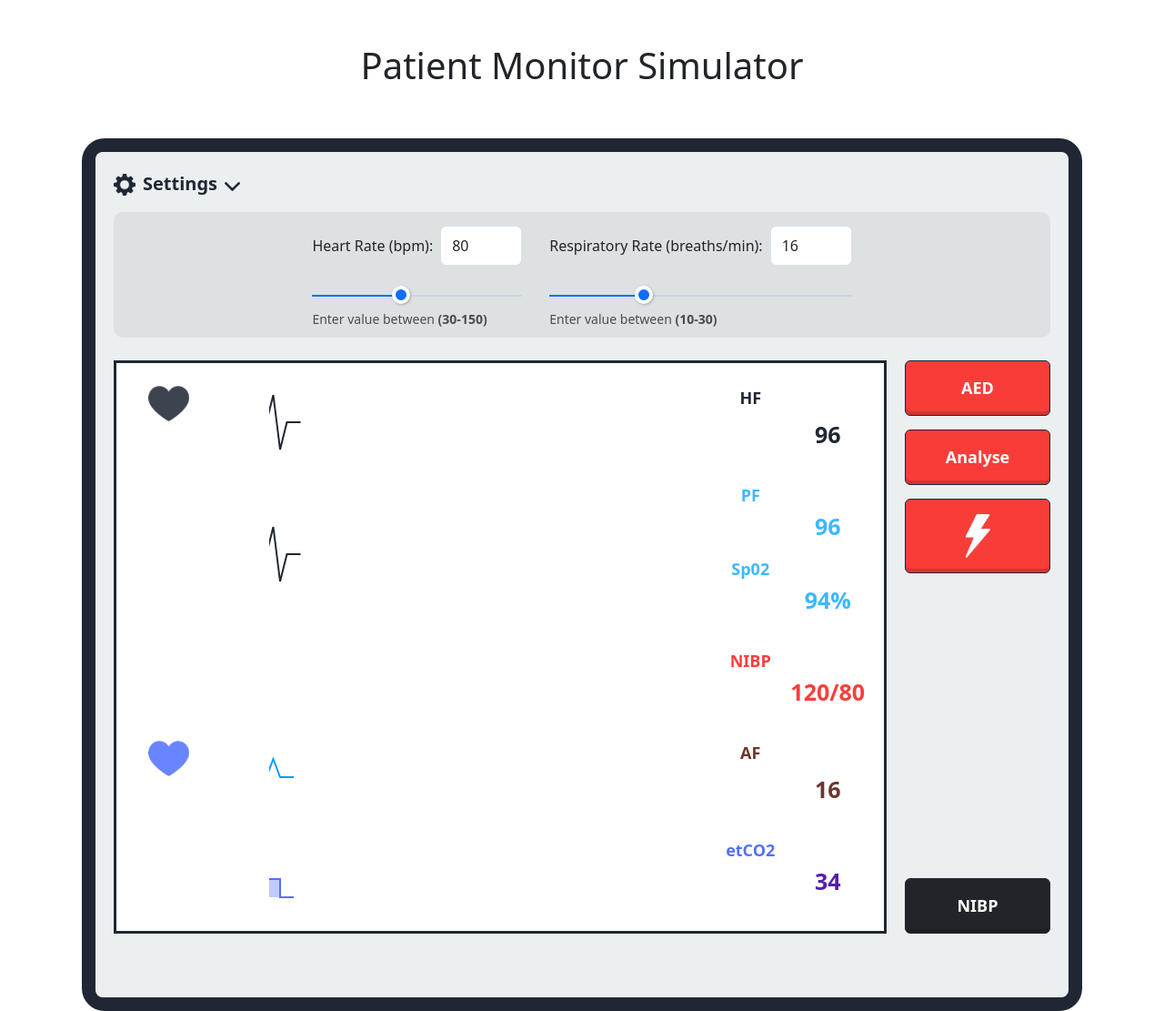
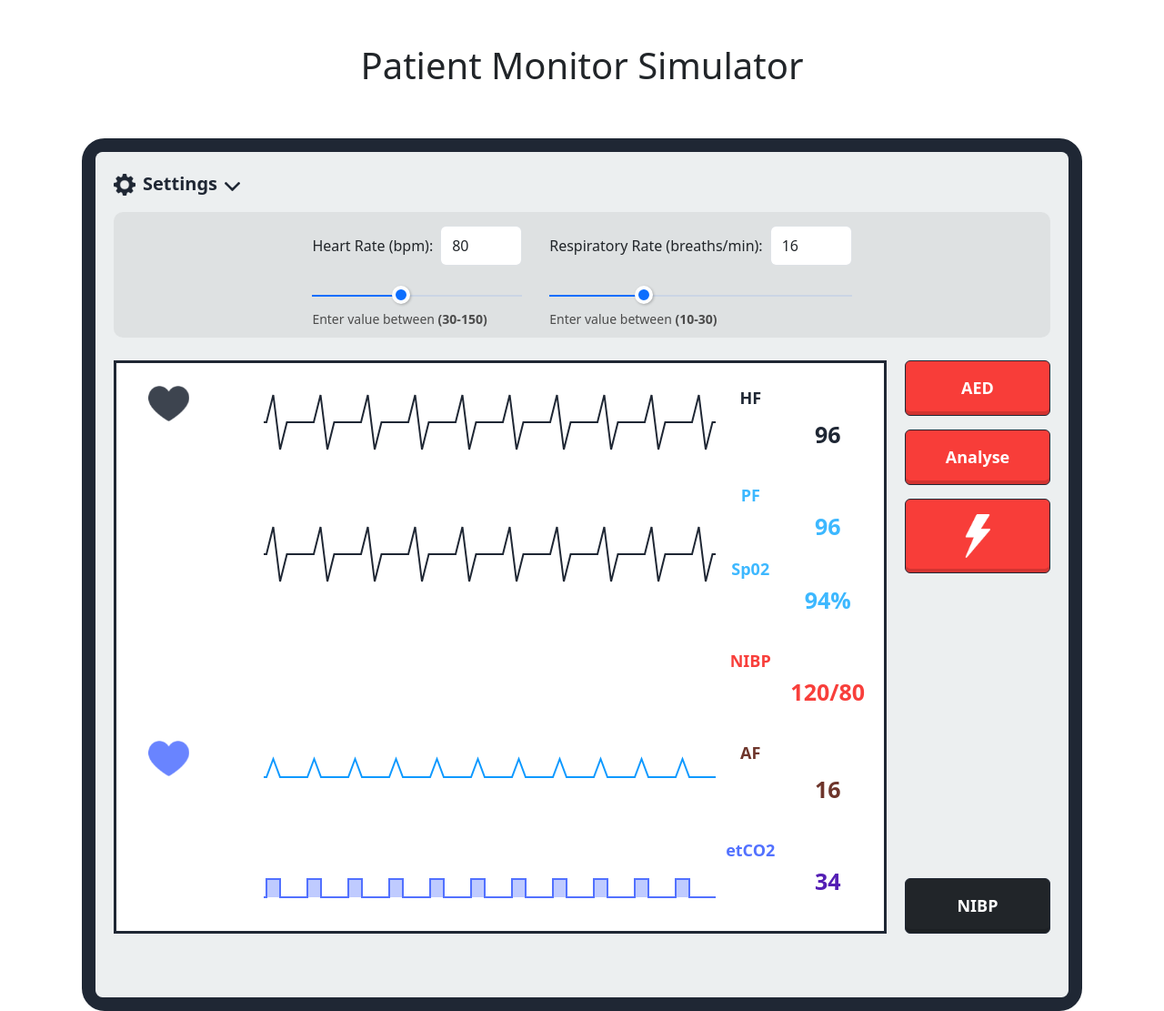
Before and after one commit to mohamed-hassan1/patient-monitor-simulator, a plain HTML site: page index.html in a window 1280 px wide. Shown: the whole page at 91% size. Drawn offline with Linux system fonts and the light colour scheme.

Commit message:
Duplicate SVG

```diff
--- a/css/style.css
+++ b/css/style.css
@@ -125,7 +125,7 @@
 .monitor-container .wave-list::before {
   content: '';
   position: absolute;
-  width: 18px;
+  width: 12px;
   height: 100%;
   top: 0;
   left: 0;
@@ -302,6 +302,10 @@
   color: #4c4c4c;
 }
 
+.monitor-container .wave-list svg {
+  flex: 0 0 auto;
+}
+
 /*** Animations ***/
 
 @keyframes wavespin {
--- a/index.html
+++ b/index.html
@@ -83,7 +83,7 @@
                         </div>
                       </div>
                       <div class="mid-data align-self-center">
-                        <div class="wave-list position-relative d-flex align-items-center">
+                        <div class="wave-list position-relative d-flex align-items-center overflow-hidden">
                           <svg class="svg-wave ecg" height="77">
                             <path class="ecg-path" stroke="#1F2734" stroke-width="2" fill="none" transform="translate(0, -10)">
                           </svg>
@@ -101,7 +101,7 @@
                     <div class="data-row d-flex">
                       <div class="left-data icon-data w-100"></div>
                       <div class="mid-data align-self-center">
-                        <div class="wave-list position-relative d-flex align-items-center">
+                        <div class="wave-list position-relative d-flex align-items-center overflow-hidden">
                           <svg class="svg-wave ecg" height="77">
                             <path class="ecg-path" stroke="#1F2734" stroke-width="2" fill="none" transform="translate(0, -10)">
                           </svg>
@@ -123,7 +123,7 @@
                     <div class="data-row d-flex">
                       <div class="left-data icon-data w-100"></div>
                       <div class="mid-data align-self-center">
-                        <div class="wave-list position-relative"></div>
+                        <div class="wave-list position-relative overflow-hidden"></div>
                       </div>
                       <div class="right-data w-100 h-100">
                         <div class="sign d-flex h-100 red">
@@ -141,7 +141,7 @@
                         </div>
                       </div>
                       <div class="mid-data align-self-center">
-                        <div class="wave-list position-relative d-flex align-items-center">
+                        <div class="wave-list position-relative d-flex align-items-center overflow-hidden">
                           <svg class="svg-wave pulse-ox" height="77">
                             <path class="pulse-ox-path" stroke="#0D99FF" stroke-width="2" fill="none" transform="translate(0, -10)">
                           </svg>
@@ -159,7 +159,7 @@
                     <div class="data-row d-flex">
                       <div class="left-data icon-data w-100"></div>
                       <div class="mid-data align-self-center">
-                        <div class="wave-list position-relative d-flex align-items-center">
+                        <div class="wave-list position-relative d-flex align-items-center overflow-hidden">
                           <svg class="svg-wave capno" height="77">
                             <path class="capno-path" stroke="#5271FF" stroke-width="2" fill="#bfcbff" transform="translate(0, 15)">
                           </svg>
--- a/js/main.js
+++ b/js/main.js
@@ -4,6 +4,8 @@ const configBtn = document.querySelector('.config-heading'),
       IN_range = document.querySelectorAll('.form-range'),
       IN_heart = document.querySelector('.heart-input'),
       IN_respiratory = document.querySelector('.respiratory-input');
+
+let initStatus = true;
 
 // *** Events ***
 // Open config on click
@@ -103,7 +105,10 @@ function updateWaveforms(heartRate, respiratoryRate) {
   const capnoPath = document.querySelectorAll('.capno-path');
   capnoPath.forEach(item => {
     item.setAttribute('d', `M0,50 L${20 * capnoScale},50 L${20 * capnoScale},30 L${40 * capnoScale},30 L${40 * capnoScale},50 L${60 * capnoScale},50`);
-  })
+  });
+
+  // Set SVG Width
+  setSvgWidth();
 }
 
 // Set Range Input Value
@@ -121,6 +126,32 @@ function setRangeVal() {
   updateWaveforms(Number(heart.value), Number(respiratory.value));
 }
 
+// Set SVG Width
+function setSvgWidth() {
+  const allSvg = document.querySelectorAll('.svg-wave');
+  allSvg.forEach(item => {
+    let pathEle = item.querySelector('path'),
+        getPathWidth = pathEle.getBBox(),
+        pathWidth = getPathWidth.width + getPathWidth.x;
+    item.setAttribute('width', parseInt(pathWidth));
+
+    // Duplicate SVG
+    if (initStatus) { // ONLY one time on page load
+      for (let i = 0; i < 25; i++) {
+        let copyItem = item.cloneNode(true);
+        item.parentElement.appendChild(copyItem);
+      }
+    }
+
+  });
+}
+
+// Duplicate SVG
+function duplicateSvg() {
+  const allSvg = document.querySelectorAll('.svg-wave');
+  allSvg.forEach
+}
+
 // Init
 function init() {
   // Range Inputs Style
@@ -129,9 +160,8 @@ function init() {
   openConfig();
   // Wave Init
   updateWaveforms(Number(IN_heart.value), Number(IN_respiratory.value));
+  initStatus = false;
 }
-
-
 
 
 /*
```
